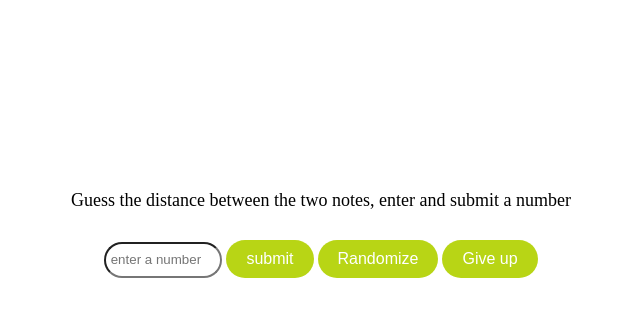
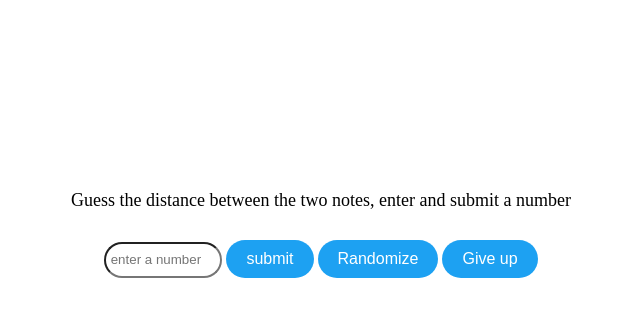
Before and after one commit to Ranger03/SemitoneWebApp, a website: page index.html in a window 1280 px wide. Shown: the part 278-594 px from the top of the page, without its empty margins (319-959 px from the left). Drawn offline with Linux system fonts and the light colour scheme.

Commit message:
updated css file

```diff
--- a/style/style.css
+++ b/style/style.css
@@ -43,7 +43,7 @@
     font-size:large;
 }
 .buttons{
-    background-color: #b8d515;
+    background-color: #1da1f2;
     color: #fff;
     border: none;
     padding: 10px 20px;
```
